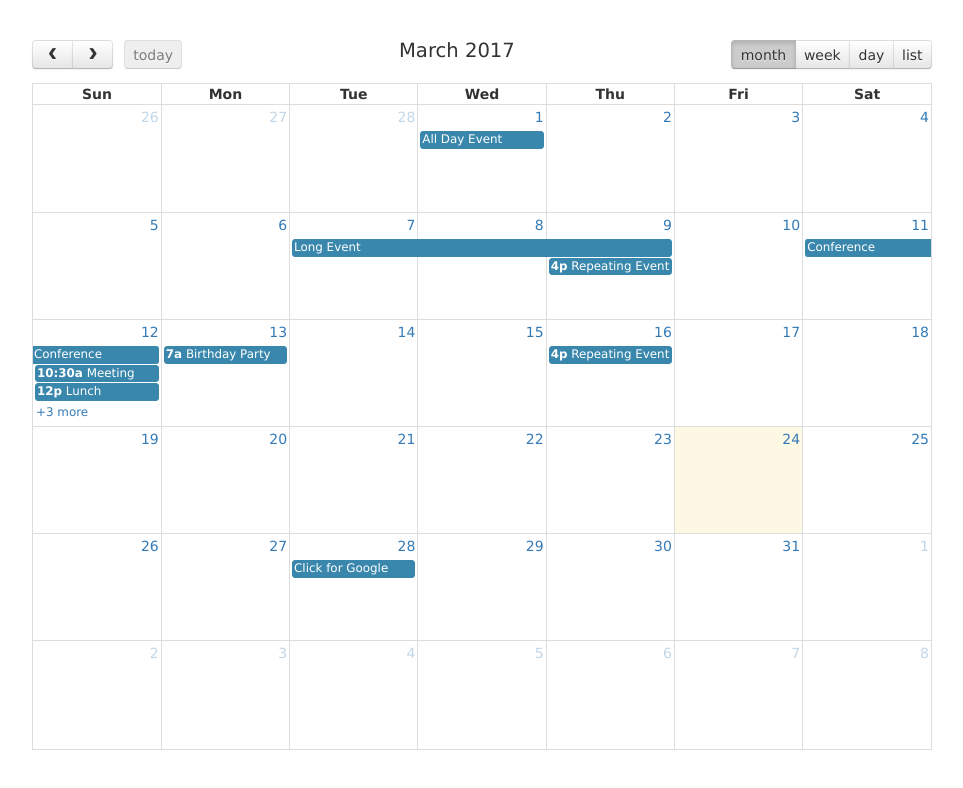
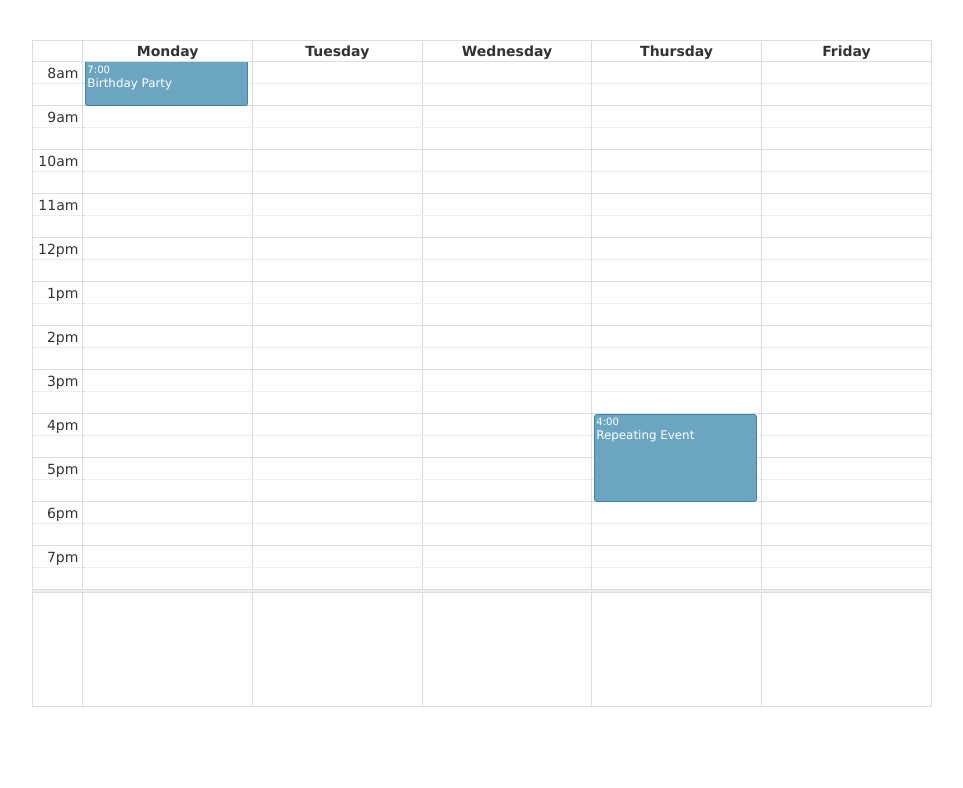
Before and after one commit to JeremySB/GCC-Schedule-Visualizer, a plain HTML site: page index.html in a window 1280 px wide. Shown: the whole page, without its empty margins (158-1121 px from the left). Drawn offline with Linux system fonts and the light colour scheme.

Commit message:
Removing extra views from their calendar

```diff
--- a/index.html
+++ b/index.html
@@ -13,21 +13,25 @@
     <script src='lib/jquery.min.js'></script>
     <script src='lib/bootstrap.js'></script>
     <script src='lib/fullcalendar.js'></script>
+    <script src='scripts/main.js'></script>
 
     <script>
 
         $(document).ready(function () {
 
             $('#calendar').fullCalendar({
-                header: {
-                    left: 'prev,next today',
-                    center: 'title',
-                    right: 'month,agendaWeek,agendaDay,listWeek'
-                },
+                header: false,
+                allDaySlot: false,
+                minTime: "08:00:00",
+                maxTime: "20:00:00",
                 defaultDate: '2017-03-12',
-                navLinks: true, // can click day/week names to navigate views
-                editable: true,
+                defaultView: 'agendaWeek',
+                columnFormat: 'dddd',
+                navLinks: false, // can click day/week names to navigate views
+                editable: false,
                 eventLimit: true, // allow "more" link when too many events
+                weekends: false,
+                weekNumbers: false,
                 events: [
                     {
                         title: 'All Day Event',
```
